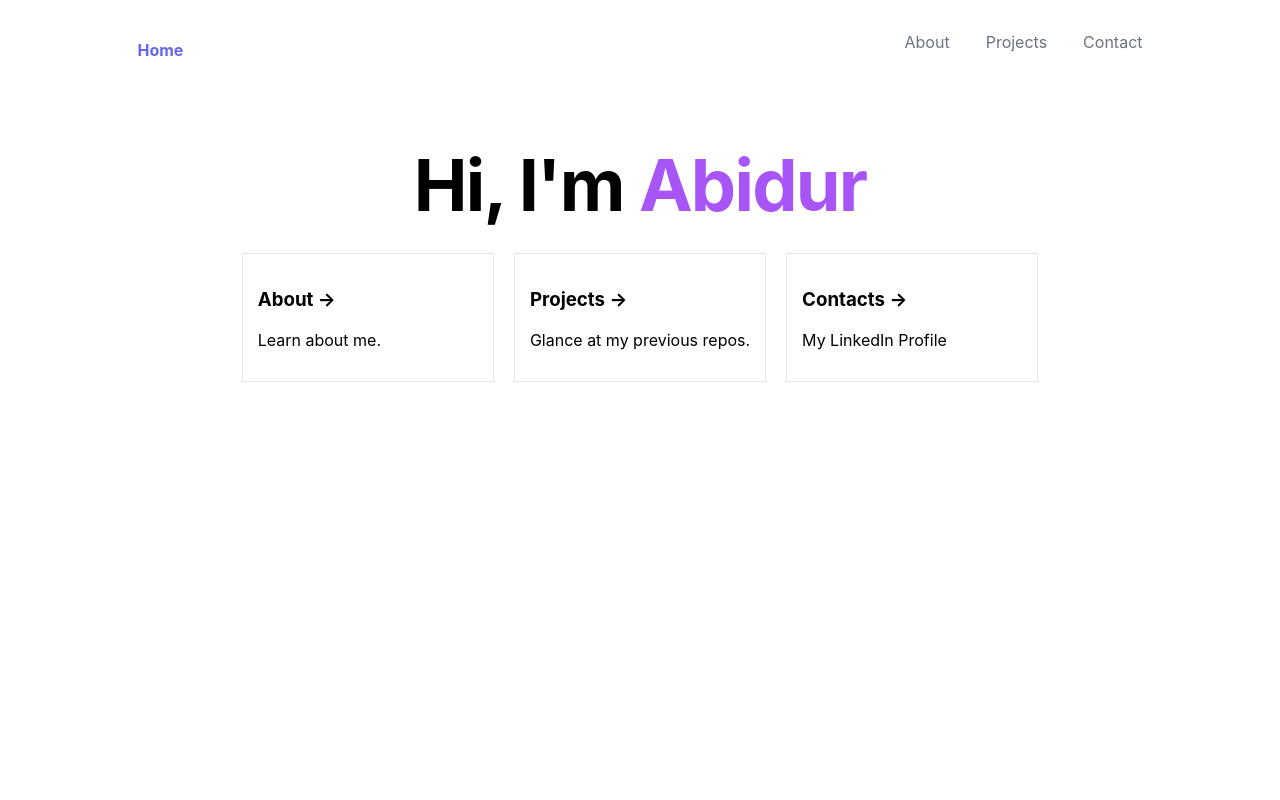
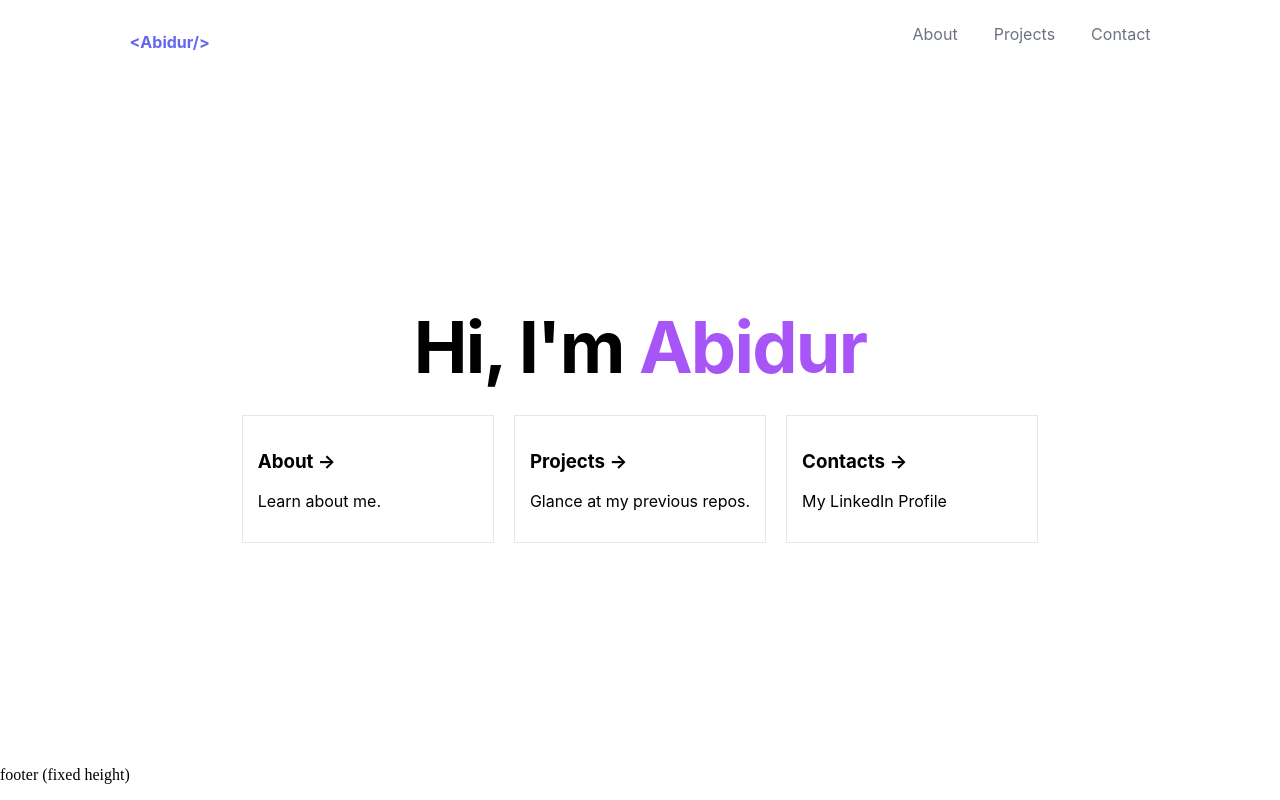
Before and after one commit to dipta3214/portfolio-abidur, a plain HTML site: page index.html in a window 1280 px wide. Drawn offline with Linux system fonts and the light colour scheme.

Commit message:
placed the content in the center

```diff
--- a/css/style.css
+++ b/css/style.css
@@ -109,6 +109,35 @@ hr{
 
 } */
 
+/* body starts */
+
+
+body {
+    height: 100%;
+    margin: 0;
+  }
+
+.box {
+    display: flex;
+    flex-flow: column;
+    height: 100%;
+  }
+
+/* .box .row .header {
+    flex: 0 1 auto;
+  } */
+
+/* .box .row .content {
+    flex: 1 1 auto;
+  } */
+
+/* .box .row .footer {
+    flex: 0 1 40px;
+  } */
+
+
+/* body ends */
+
 /* Nav start */
 nav{
     padding: 24px 0;
@@ -141,9 +170,11 @@ nav{
 /* Main content starts */
 
 .content{
+    flex: 1 1 auto;
     display: flex;
     justify-content: center;
-    margin: 25px 0 12px;
+    align-items: center;
+    margin: 0 0 12px;
     font-family: -apple-system, BlinkMacSystemFont, 'Segoe UI', Roboto, Oxygen, Ubuntu, Cantarell, 'Open Sans', 'Helvetica Neue', sans-serif;
 }
 
--- a/index.html
+++ b/index.html
@@ -150,8 +150,9 @@
             </div>
         </div>
     </div> -->
-    <nav>
-        <a href="#" class="home">Home</a>
+    <div class="box">
+        <nav class="row header">
+            <a href="#" class="home">&lt;Abidur/&gt;</a>
             <div class="other-navs">
                 <a href="#">About</a>
                 <a href="#">Projects</a>
@@ -159,7 +160,7 @@
             </div>
         </nav>
 
-    <div class="content">
+        <div class="content row">
             <div class="content-second-div">
                 <div class="heading"><h1>Hi, I'm <strong>Abidur</strong></h1></div>
                 <div class="links">
@@ -178,6 +179,10 @@
                 </div>
             </div>
         </div>
+        <div class="row footer">
+            <p>footer (fixed height)</p>
+          </div>
+    </div>
 
 
 </body>
```
Lines whose indentation alone changed are shown as unchanged.
